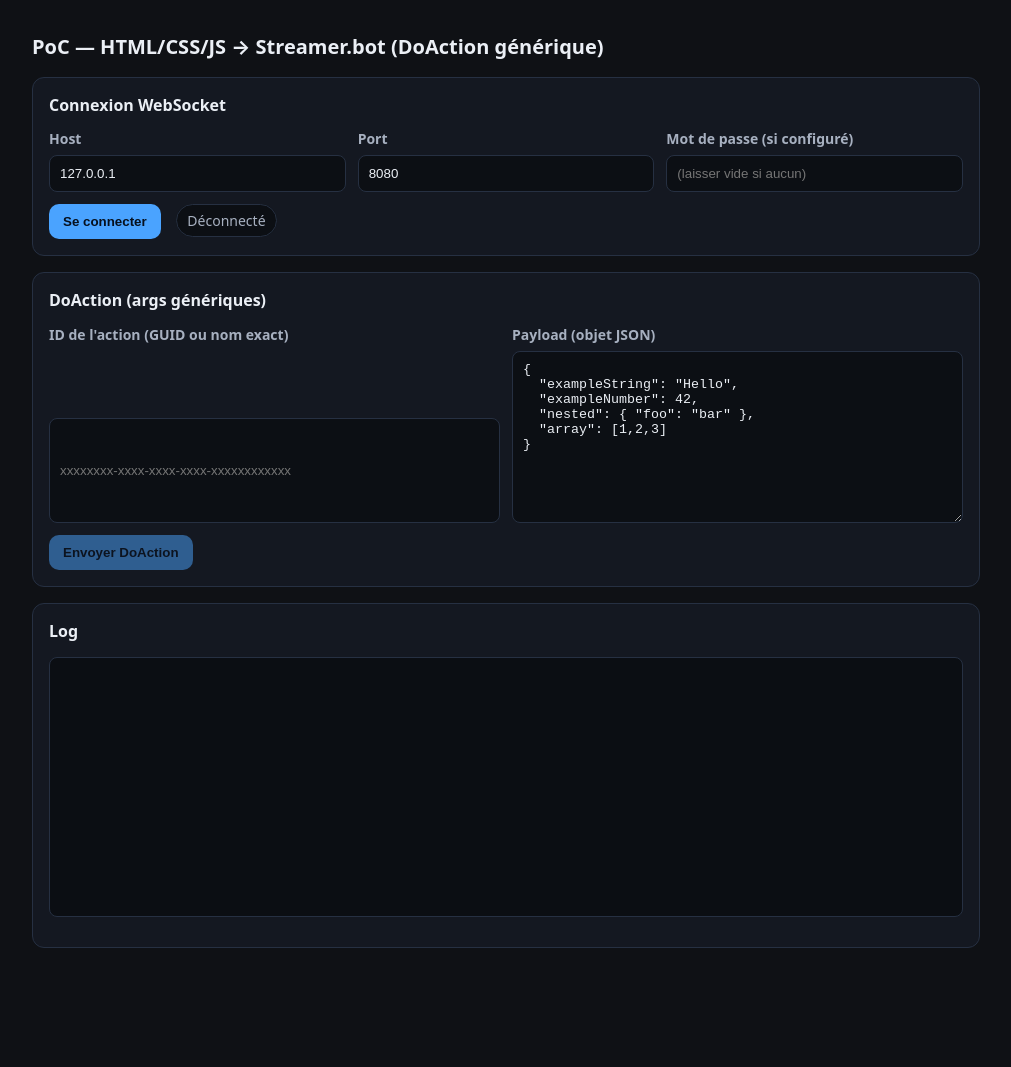
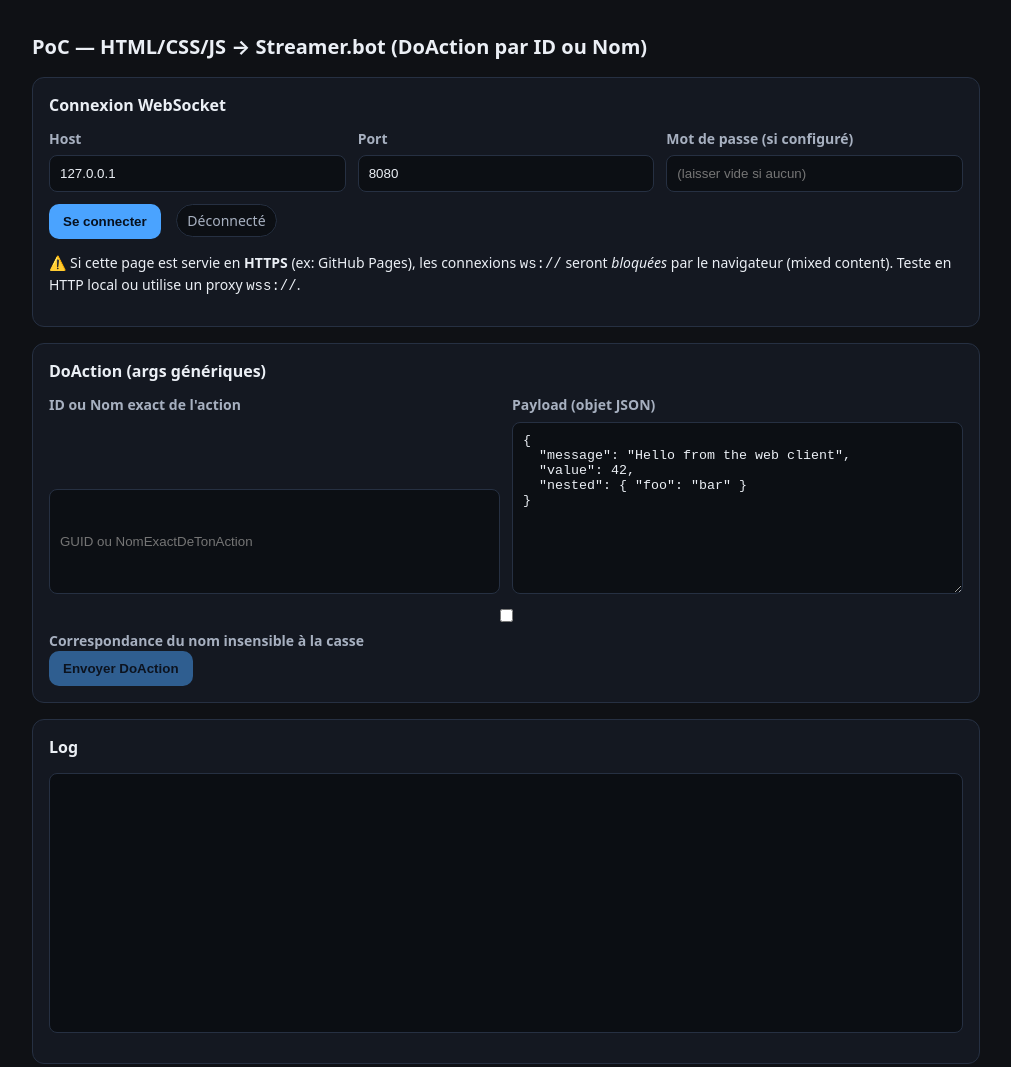
Before and after one commit to lebluxtv/pocwssb, a plain HTML site: page docs/index.html in a window 1280 px wide. Shown: the whole page, without its empty margins (134-1145 px from the left). Before the commit the page ends 980 px from the top, so only its background shows below. Drawn offline with Linux system fonts and the light colour scheme.

Commit message:
Update index.html

```diff
--- a/docs/index.html
+++ b/docs/index.html
@@ -3,18 +3,17 @@
 <head>
   <meta charset="utf-8" />
   <meta name="viewport" content="width=device-width,initial-scale=1" />
-  <title>Streamer.bot PoC — DoAction générique</title>
+  <title>Streamer.bot PoC — DoAction (ID ou Nom)</title>
   <link rel="stylesheet" href="style.css" />
   <script src="https://cdn.jsdelivr.net/npm/@streamerbot/client/dist/streamerbot-client.umd.min.js"></script>
 </head>
 <body>
   <main class="container">
-    <h1>PoC — HTML/CSS/JS → Streamer.bot (DoAction générique)</h1>
+    <h1>PoC — HTML/CSS/JS → Streamer.bot (DoAction par ID ou Nom)</h1>
 
     <!-- Connexion -->
     <section class="card">
       <h2>Connexion WebSocket</h2>
-
       <form id="conn-form" autocomplete="off">
         <div class="grid">
           <label>Host
@@ -28,27 +27,36 @@
                    placeholder="(laisser vide si aucun)" autocomplete="new-password" />
           </label>
         </div>
-
         <button id="btn-connect" type="submit">Se connecter</button>
         <span id="conn-status" class="dot off">Déconnecté</span>
       </form>
+
+      <p class="hint">
+        ⚠️ Si cette page est servie en <strong>HTTPS</strong> (ex: GitHub Pages), les connexions
+        <code>ws://</code> seront <em>bloquées</em> par le navigateur (mixed content).
+        Teste en HTTP local ou utilise un proxy <code>wss://</code>.
+      </p>
     </section>
 
     <!-- DoAction -->
     <section class="card">
       <h2>DoAction (args génériques)</h2>
       <div class="grid">
-        <label>ID de l'action (GUID ou nom exact)
-          <input id="action-id" type="text"
-                 placeholder="xxxxxxxx-xxxx-xxxx-xxxx-xxxxxxxxxxxx" />
+        <label>ID ou Nom exact de l'action
+          <input id="action-input" type="text" placeholder="GUID ou NomExactDeTonAction" />
         </label>
         <label>Payload (objet JSON)
           <textarea id="payload-json" rows="10" spellcheck="false">{
-  "exampleString": "Hello",
-  "exampleNumber": 42,
-  "nested": { "foo": "bar" },
-  "array": [1,2,3]
+  "message": "Hello from the web client",
+  "value": 42,
+  "nested": { "foo": "bar" }
 }</textarea>
+        </label>
+      </div>
+      <div class="row">
+        <label class="inline">
+          <input id="case-insensitive" type="checkbox" />
+          Correspondance du nom insensible à la casse
         </label>
       </div>
       <button id="btn-doaction" disabled>Envoyer DoAction</button>
```
